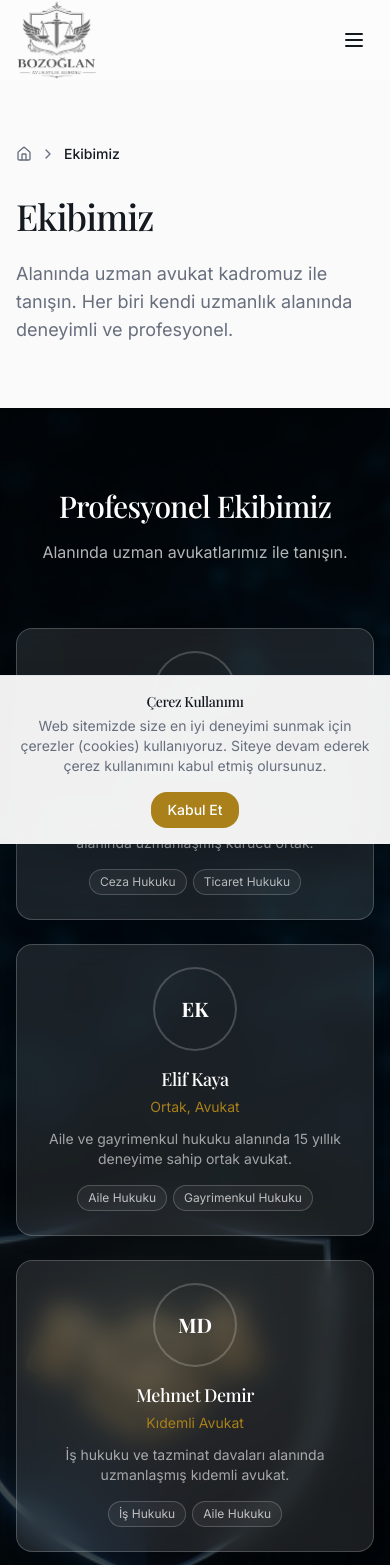
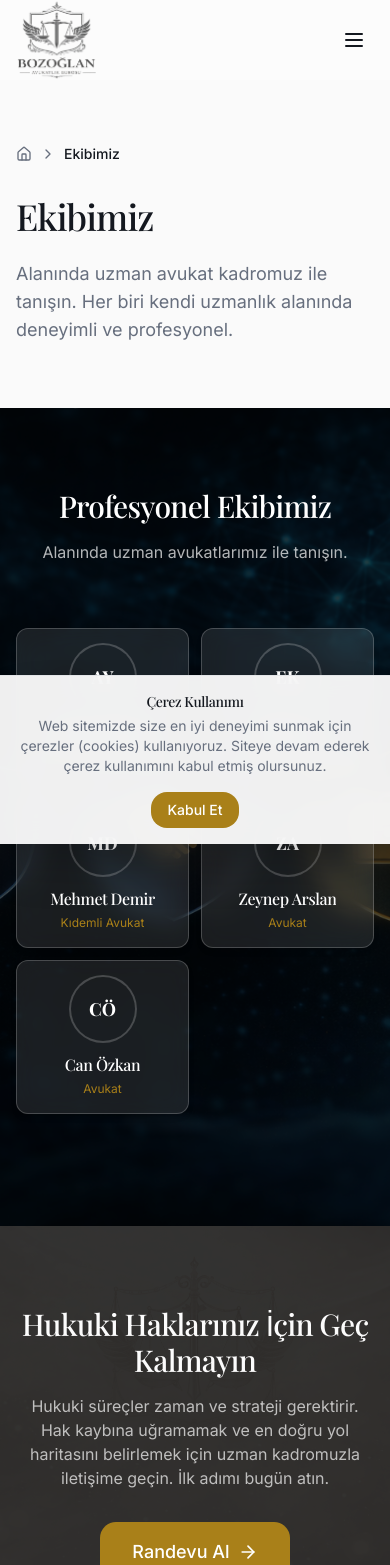
Before and after one commit to cantorunkerem8/avukat-site-, a Next.js app: page /ekibimiz in a window 390 px wide. Shown: the top 1565 px of the page. Built offline with nearby package versions, Linux system fonts and the light colour scheme; a web font is replaced by a local one.

Commit message:
feat: Redesign mobile /ekibimiz page to use 2-column grid layout

```diff
--- a/src/components/sections/Team.tsx
+++ b/src/components/sections/Team.tsx
@@ -150,23 +150,16 @@ export function TeamGrid({ team, showAll = false }: TeamGridProps) {
                 {isMobile ? (
                     pathname === '/ekibimiz' ? (
                         // Vertical Stack for /ekibimiz page (No Carousel)
-                        <div className="flex flex-col gap-6 w-full max-w-md">
+                        // 2-Column Grid for /ekibimiz page (Compact View)
+                        <div className="grid grid-cols-2 gap-3 w-full max-w-md pb-8">
                             {displayTeam.map((member) => (
-                                <Link key={member.id} href={`/ekibimiz/${member.slug}`} className="block w-full">
-                                    <div className="bg-white/10 backdrop-blur-md border border-white/20 rounded-2xl p-6 text-center shadow-lg flex flex-col items-center">
-                                        <div className={`w-20 h-20 rounded-full ${member.imagePlaceholder.bgColor} flex items-center justify-center mb-4 ring-2 ring-white/20`}>
-                                            <span className="text-white font-serif font-bold text-xl">{member.imagePlaceholder.initials}</span>
+                                <Link key={member.id} href={`/ekibimiz/${member.slug}`} className="block w-full h-full">
+                                    <div className="bg-white/10 backdrop-blur-md border border-white/20 rounded-xl p-4 text-center shadow-md flex flex-col items-center h-full hover:bg-white/15 transition-all">
+                                        <div className={`w-16 h-16 rounded-full ${member.imagePlaceholder.bgColor} flex items-center justify-center mb-3 ring-2 ring-white/20`}>
+                                            <span className="text-white font-serif font-bold text-lg">{member.imagePlaceholder.initials}</span>
                                         </div>
-                                        <h3 className="text-lg font-serif font-medium text-white mb-1">{member.name}</h3>
-                                        <p className="text-accent text-sm mb-3">{member.title}</p>
-                                        <p className="text-white/60 text-sm mb-4 line-clamp-3">{member.shortBio}</p>
-                                        <div className="flex flex-wrap gap-1.5 justify-center mt-auto">
-                                            {member.specialties.slice(0, 2).map((specialty) => (
-                                                <span key={specialty} className="text-xs px-2.5 py-1 rounded-full border border-white/20 text-white/70 bg-white/5">
-                                                    {specialty}
-                                                </span>
-                                            ))}
-                                        </div>
+                                        <h3 className="text-base font-serif font-medium text-white mb-1 line-clamp-1">{member.name}</h3>
+                                        <p className="text-accent text-xs mb-0 line-clamp-1">{member.title}</p>
                                     </div>
                                 </Link>
                             ))}
```
